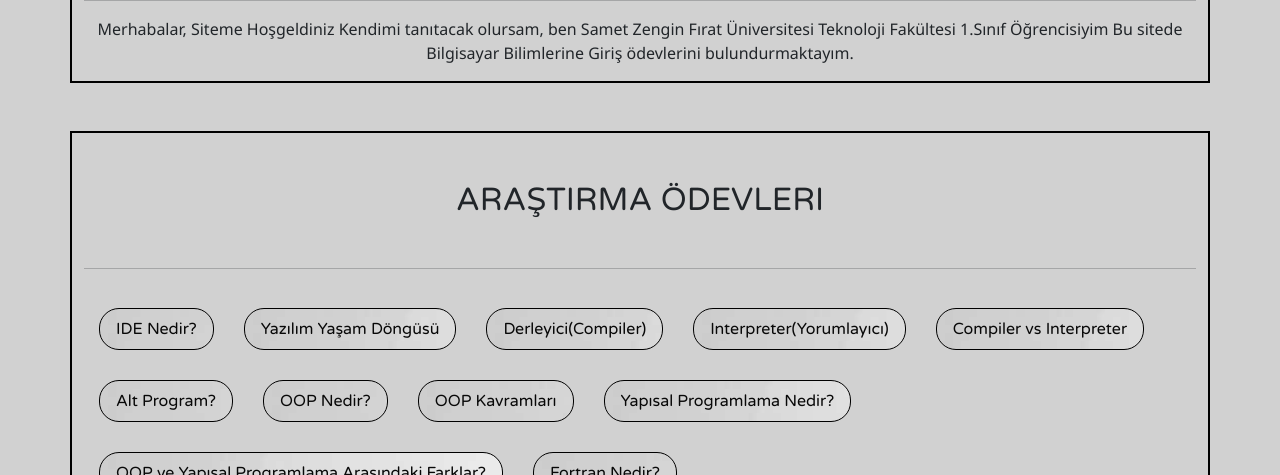
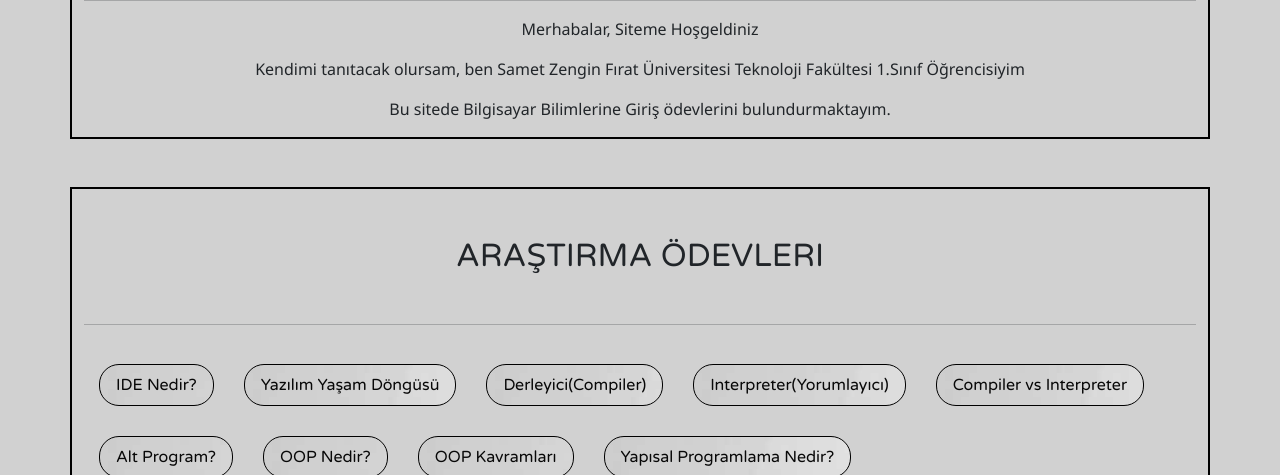
Before and after one commit to smtzengin/smtzengin.github.io, a plain HTML site: page index.html in a window 1280 px wide. Shown: the part 625-1100 px from the top of the page. Drawn offline with Linux system fonts and the light colour scheme.

Commit message:
Update index.html

```diff
--- a/index.html
+++ b/index.html
@@ -53,9 +53,11 @@
            <hr class="text-dark">
            <p class="text-dark ">
                Merhabalar, Siteme Hoşgeldiniz
-               Kendimi tanıtacak olursam, ben Samet Zengin Fırat Üniversitesi Teknoloji Fakültesi 1.Sınıf Öğrencisiyim
+               <p class="text-dark ">
+               Kendimi tanıtacak olursam, ben Samet Zengin Fırat Üniversitesi Teknoloji Fakültesi 1.Sınıf Öğrencisiyim </p>
+           <p class="text-dark ">
                Bu sitede Bilgisayar Bilimlerine Giriş ödevlerini bulundurmaktayım.
-
+</p>
              </p>
 
        </div>
```
